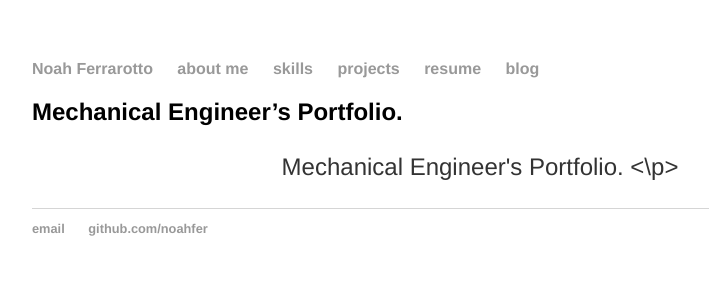
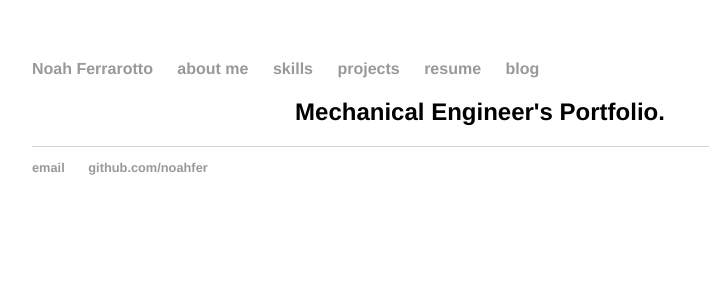
Before and after one commit to noahfer/noahfer.github.io, a Jekyll site: the page built from index.md, in a window 1280 px wide. Shown: the top 300 px of the page, without its empty margins (160-869 px from the left). Built offline with Jekyll 4.4.1, drawn with Linux system fonts in a browser that asks for light colours.

Commit message:
Update index.md

```diff
--- a/index.md
+++ b/index.md
@@ -3,6 +3,4 @@ layout: default
 title: Noah Ferrarotto
 ---
 
-## Mechanical Engineer's Portfolio.
-
-<p style="text-align: center;"> Mechanical Engineer's Portfolio. <\p>
+<h2 style="text-align: center;"> Mechanical Engineer's Portfolio.
```
